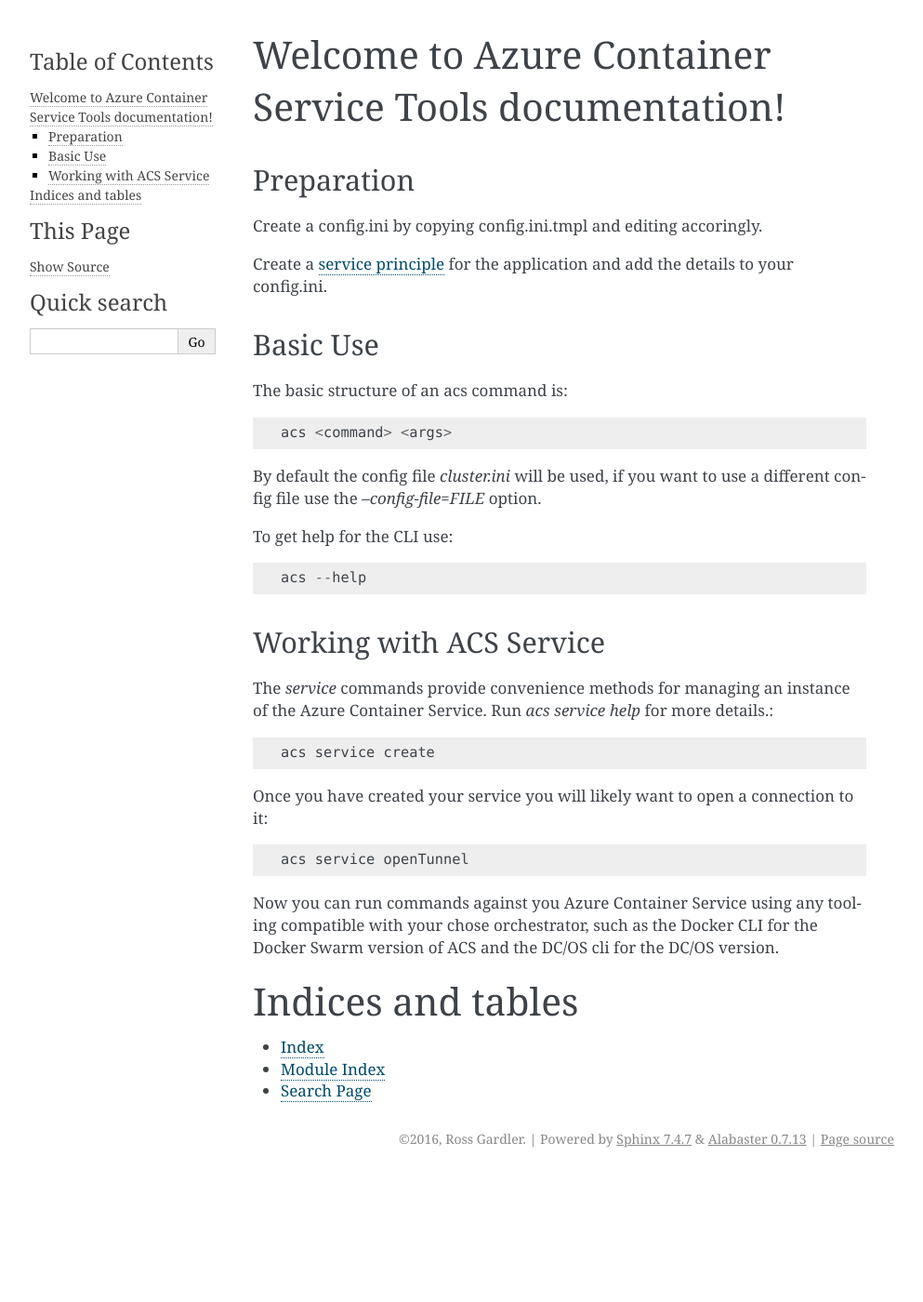
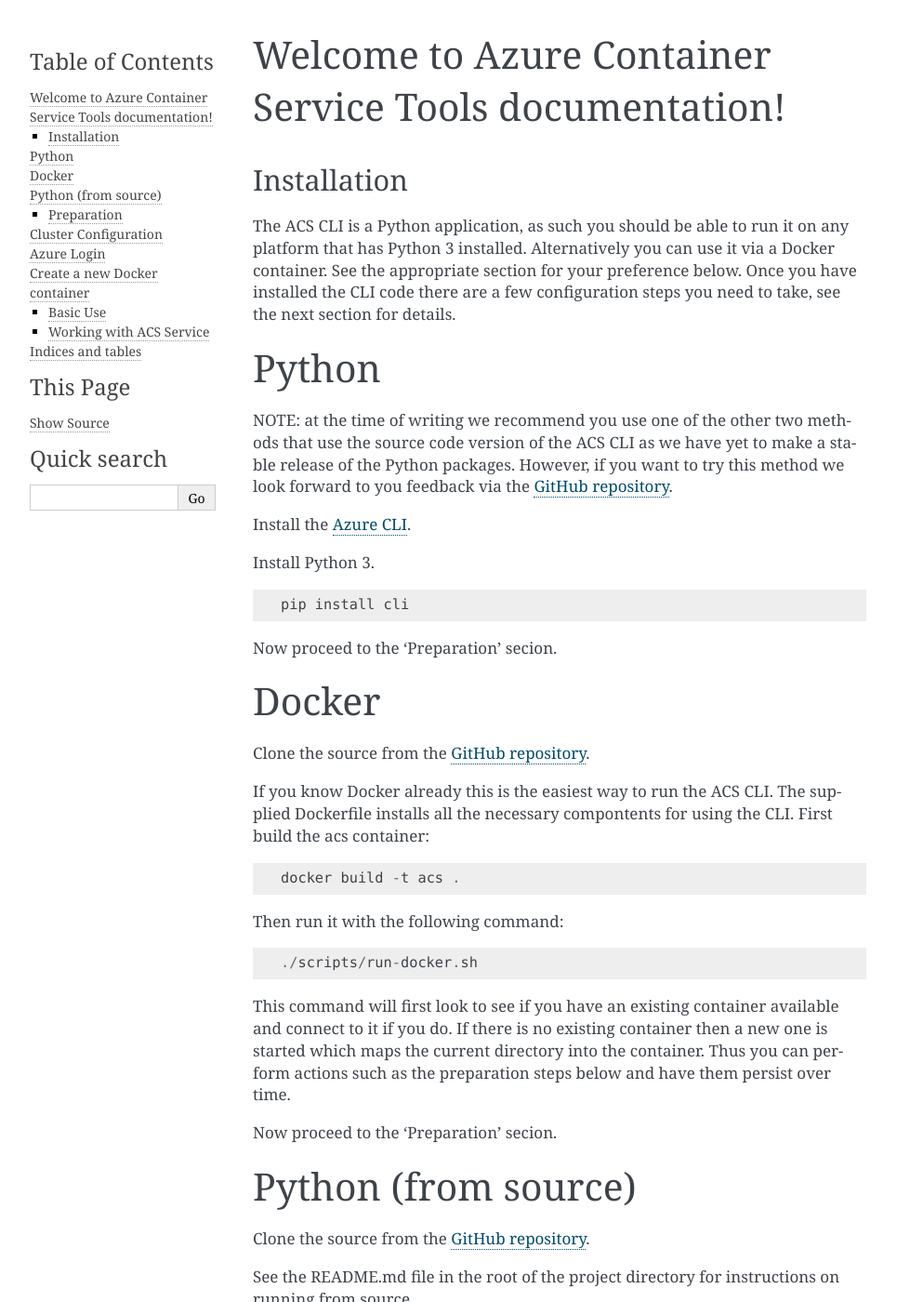
Before and after one commit to wteklabs/acs-cli, a Sphinx documentation site: the page built from docs/source/index.rst, in a window 1280 px wide and 1400 px high. Shown: the whole window at 93% size, without its empty margins (148-1141 px from the left). Built offline with Sphinx 7.4.7, drawn with Linux system fonts in a browser that asks for light colours; some of the changed text lies outside the part shown.

Commit message:
some installation instructions

```diff
--- a/docs/source/index.rst
+++ b/docs/source/index.rst
@@ -1,15 +1,101 @@
 Welcome to Azure Container Service Tools documentation!
 =======================================================
+
+Installation
+------------
+
+The ACS CLI is a Python application, as such you should be able to run
+it on any platform that has Python 3 installed. Alternatively you can
+use it via a Docker container. See the appropriate section for your
+preference below. Once you have installed the CLI code there are a few
+configuration steps you need to take, see the next section for
+details.
+
+Python
+======
+
+NOTE: at the time of writing we recommend you use one of the other two
+methods that use the source code version of the ACS CLI as we have yet
+to make a stable release of the Python packages. However, if you want
+to try this method we look forward to you feedback via the
+`GitHub repository`_.
+
+Install the `Azure CLI`_.
+
+Install Python 3.
+
+::
+
+  pip install cli
+
+.. _Azure CLI: https://azure.microsoft.com/en-us/documentation/articles/xplat-cli-install/
+
+Now proceed to the 'Preparation' secion.
+
+Docker
+======
+
+Clone the source from the `GitHub repository`_.
+
+If you know Docker already this is the easiest way to run the
+ACS CLI. The supplied Dockerfile installs all the necessary
+compontents for using the CLI. First build the acs container::
+
+  docker build -t acs .
+
+Then run it with the following command::
+
+  ./scripts/run-docker.sh
+
+This command will first look to see if you have an existing container
+available and connect to it if you do. If there is no existing
+container then a new one is started which maps the current directory
+into the container. Thus you can perform actions such as the
+preparation steps below and have them persist over time.
+
+Now proceed to the 'Preparation' secion.
+
+Python (from source)
+====================
+
+Clone the source from the `GitHub repository`_.
+
+See the README.md file in the root of the project directory for
+instructions on running from source.
+
 
 Preparation
 -----------
 
-Create a config.ini by copying config.ini.tmpl and editing accoringly.
-
-Create a `service principle`_ for the application and add the details
-to your config.ini.
+Create a `service principle`_ that allows the applciation to manage
+your subscription.
 
 .. _Service Principle: http://rgardler.github.io/2016/02/10/create_keys_for_an_application_to_manage_azure
+
+Cluster Configuration
+=====================
+
+Create a config.ini by copying config.ini.tmpl and editing it accoringly.
+
+
+Azure Login
+===========
+
+Login to Azure with the azure cli and ensure it is operating in ARM
+mode by executing the following commands::
+
+  azure login
+  azure config mode arm
+
+Create a new Docker container
+=============================
+
+If you are using the Docker container you might want to commit these
+changes to ensure that you don't need to do these steps every time you
+start the container. To do this `exit` the container and run the
+following commands::
+
+  docker commit acs acs
 
 Basic Use
 ---------
@@ -56,3 +142,5 @@
 * :ref:`genindex`
 * :ref:`modindex`
 * :ref:`search`
+
+.. _GitHub repository: https://github.com/rgardler/acs-cli
```
